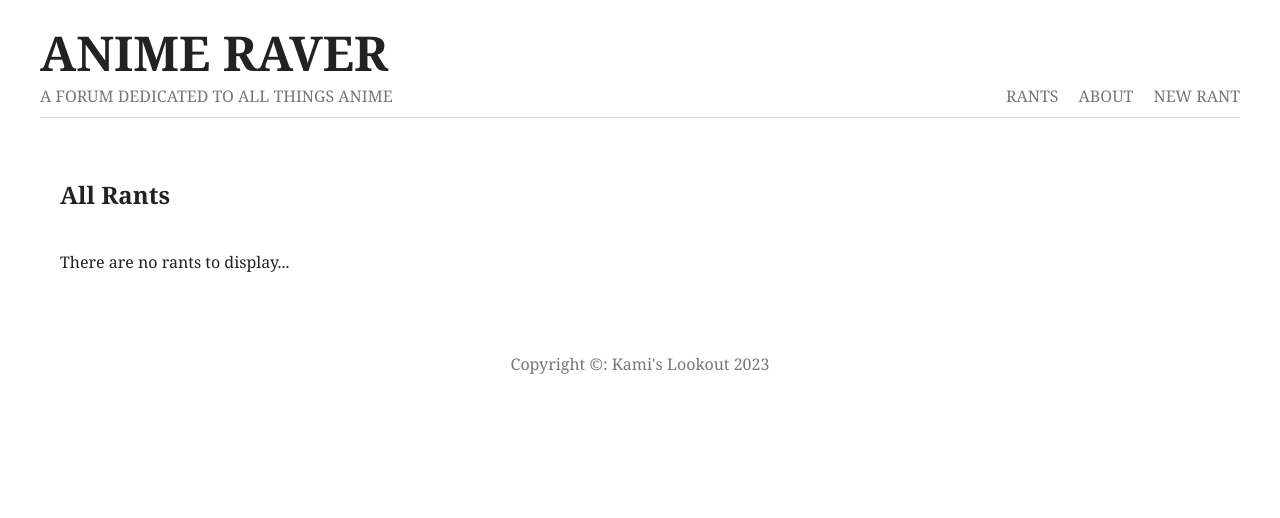
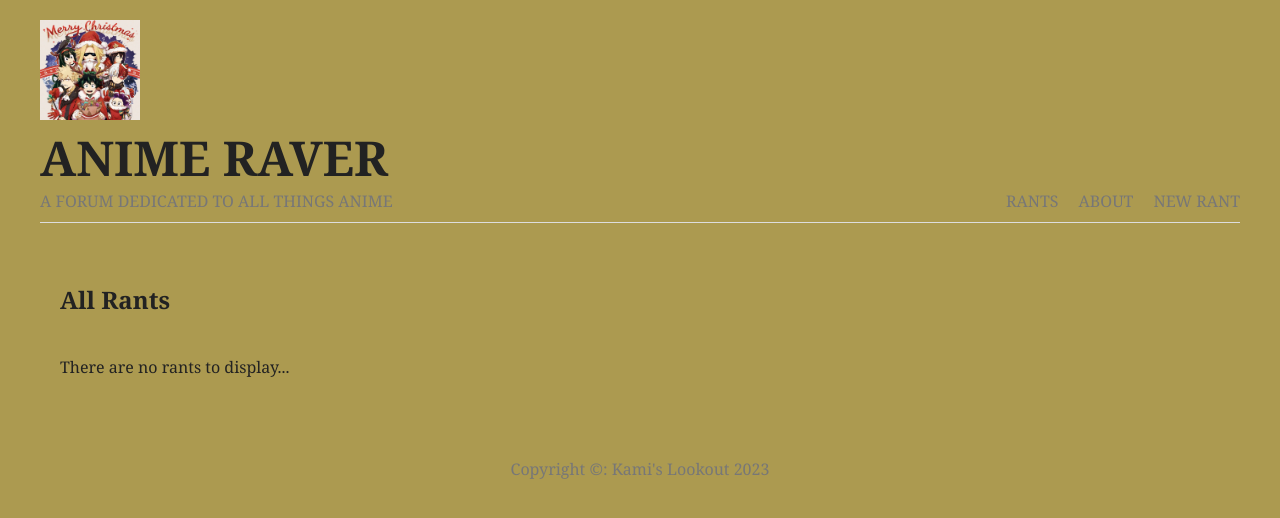
Before and after one commit to chazcorlew/node-crash-course, a Node server app: page /rants in a window 1280 px wide. Shown: the top 518 px of the page. Run offline with Node 20, Linux system fonts and the light colour scheme; data that the repository does not hold is empty; some libraries are stand-ins or nearby versions.

Commit message:
fully functioning app ready for upgrades or live service

```diff
--- a/controllers/rantController.js
+++ b/controllers/rantController.js
@@ -17,7 +17,7 @@ const rant_details = (req, res) => {
       res.render('details', { rant: result, title: 'Rant Details' });
     })
     .catch(err => {
-      console.log(err);
+      res.status(404).render('404', { title: 'Rant not found' });
     });
 }
 
--- a/public/styles.css
+++ b/public/styles.css
@@ -1,5 +1,6 @@
 @import url('https://fonts.googleapis.com/css2?family=Noto+Serif:wght@400;700&display=swap');
 body{
+  background: rgb(172, 154, 80);
   max-width: 1200px;
   margin: 20px auto;
   padding: 0 20px;
--- a/views/details.ejs
+++ b/views/details.ejs
@@ -10,7 +10,9 @@
         <div class="content">
             <p><%= rant.body %></p>
         </div>
-       <a class="delete" data-doc="<%= rant._id %>">delete</a>
+       <a class="delete" data-doc="<%= rant._id %>">
+    <img src="/trashcan.svg" alt="delete icon">
+    </a>
   </div>
     <%- include("./partials/footer.ejs") %>
 
--- a/views/partials/head.ejs
+++ b/views/partials/head.ejs
@@ -4,5 +4,7 @@
     <meta name="viewport" content="width=device-width, initial-scale=1.0">
     <title>Anime Raver | <%= title %></title>
     <link rel="stylesheet" href="/styles.css">
-
+    <div class="img">
+        <img src="/public/mhachristmas.jpg" width="100px" height="100px" alt="my_img">
+    </div>
 </head>
```
Also changed, not shown: public/holidays.png (added), public/il_340x270.4448678489_lipz.webp (added), public/mhachristmas.jpg (added), public/trashcan.svg (added).
